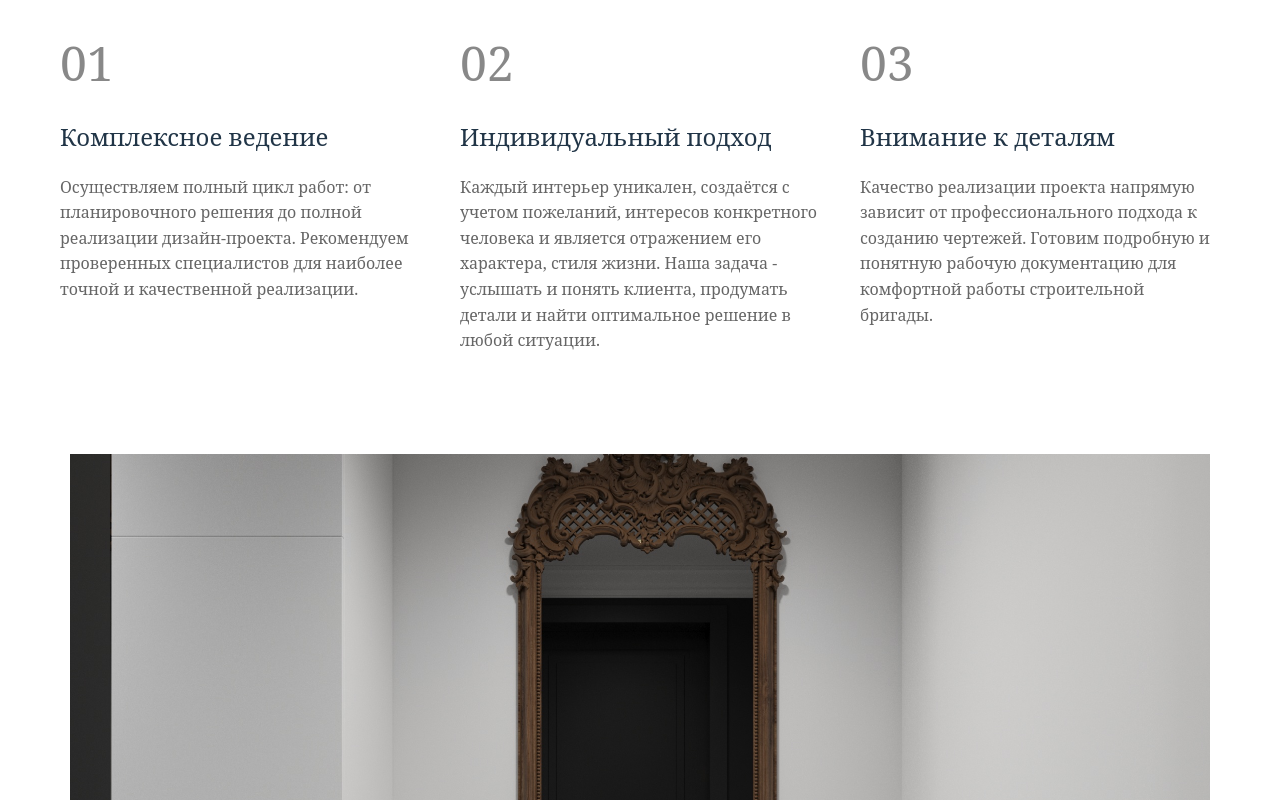
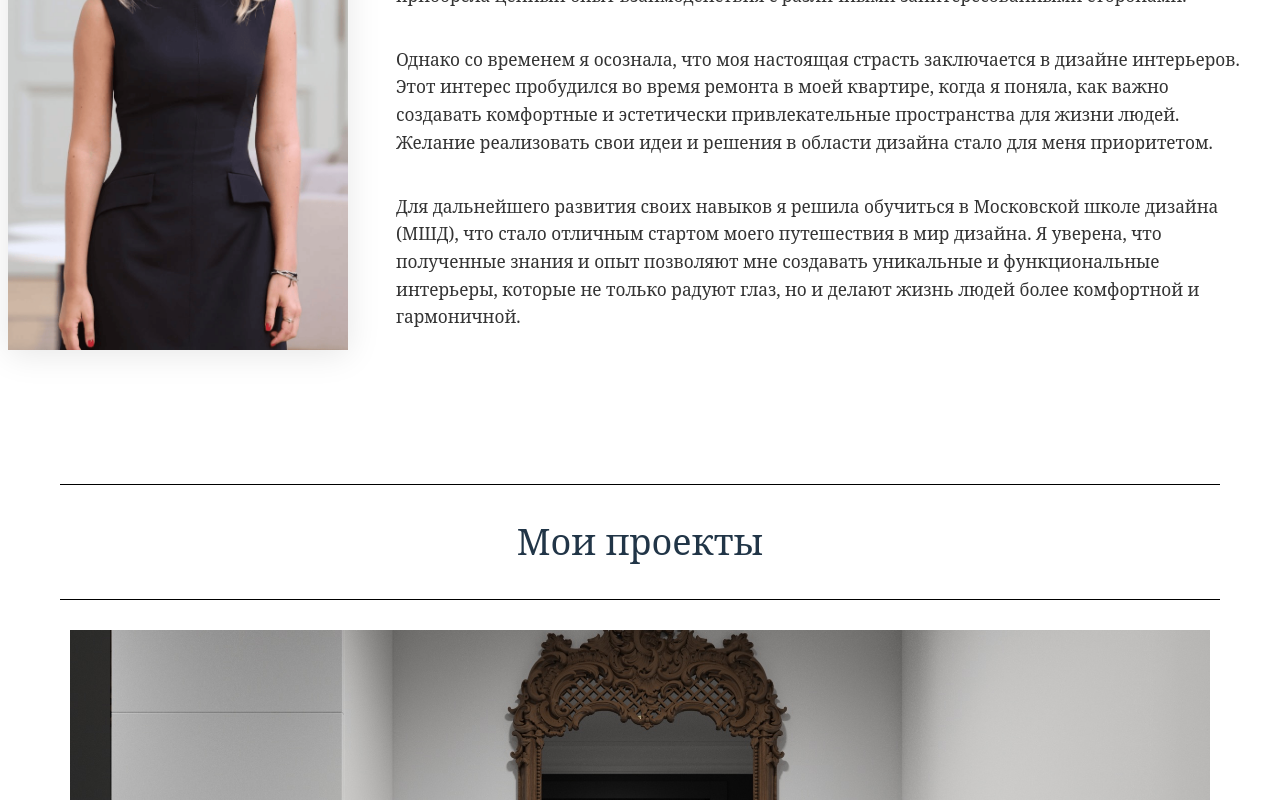
Before and after one commit to egrevs/site, a React (Vite) app: page / in a window 1280 px wide. Shown: the part 1754-2554 px from the top of the page. Built offline with nearby package versions, Linux system fonts and the light colour scheme; a web font is replaced by a local one.

Commit message:
my project header refactor

```diff
--- a/src/app/styles/Approach.css
+++ b/src/app/styles/Approach.css
@@ -50,6 +50,21 @@
     line-height: 1.6;
     color: #666;
     margin: 0;
+}
+
+.portfolio__divider {
+  border: none;
+  height: 1px;
+  background-color: #000;
+  margin: 30px 0;
+  width: 100%;
+}
+
+.portfolio__title {
+  text-align: center;
+  font-size: 36px;
+  font-weight: 300;
+  margin: 0;
 }
 
 /* Tablet styles */
@@ -137,3 +152,24 @@
         margin: 0 0 10px;
     }
 }
+
+@media (max-width: 1024px) {
+  .portfolio__title {
+    font-size: 30px;
+  }
+}
+
+@media (max-width: 768px) {
+  .portfolio__title {
+    font-size: 22px;
+  }
+  .portfolio__divider {
+    margin: 20px 0;
+  }
+}
+
+@media (max-width: 480px) {
+  .portfolio__title {
+    font-size: 20px;
+  }
+}
--- a/src/pages/home/ui/HomePage/HomePage.tsx
+++ b/src/pages/home/ui/HomePage/HomePage.tsx
@@ -12,8 +12,8 @@ export const HomePage = () => {
             <Header />
             <main className="page__content">
                 <Intro />
+                <Approach />
                 <AboutMe />
-                <Approach />
                 <Portfolio />
                 <Contact />
             </main>
--- a/src/widgets/approach/ui/Approach/Approach.tsx
+++ b/src/widgets/approach/ui/Approach/Approach.tsx
@@ -24,7 +24,7 @@ export const Approach = () => {
         <section className="approach" id="approach">
             <hr className="approach__divider"/>
             <h2 className="approach__title">
-                Для меня важен грамотный и системный подход
+                Для нас важен грамотный и системный подход
             </h2>
             <hr className="approach__divider"/>
             <div className="approach__list">
--- a/src/widgets/portfolio/ui/Portfolio/Portfolio.tsx
+++ b/src/widgets/portfolio/ui/Portfolio/Portfolio.tsx
@@ -30,6 +30,9 @@ export const Portfolio = () => {
 
     return (
         <section className="portfolio" id="portfolio">
+            <hr className="portfolio__divider" />
+            <h2 className="portfolio__title">Мои проекты</h2>
+            <hr className="portfolio__divider" />
             <ProjectCarousel images={projectSet1} />
             <ProjectCarousel images={projectSet2} />
             <ProjectCarousel images={projectSet3} />
```
